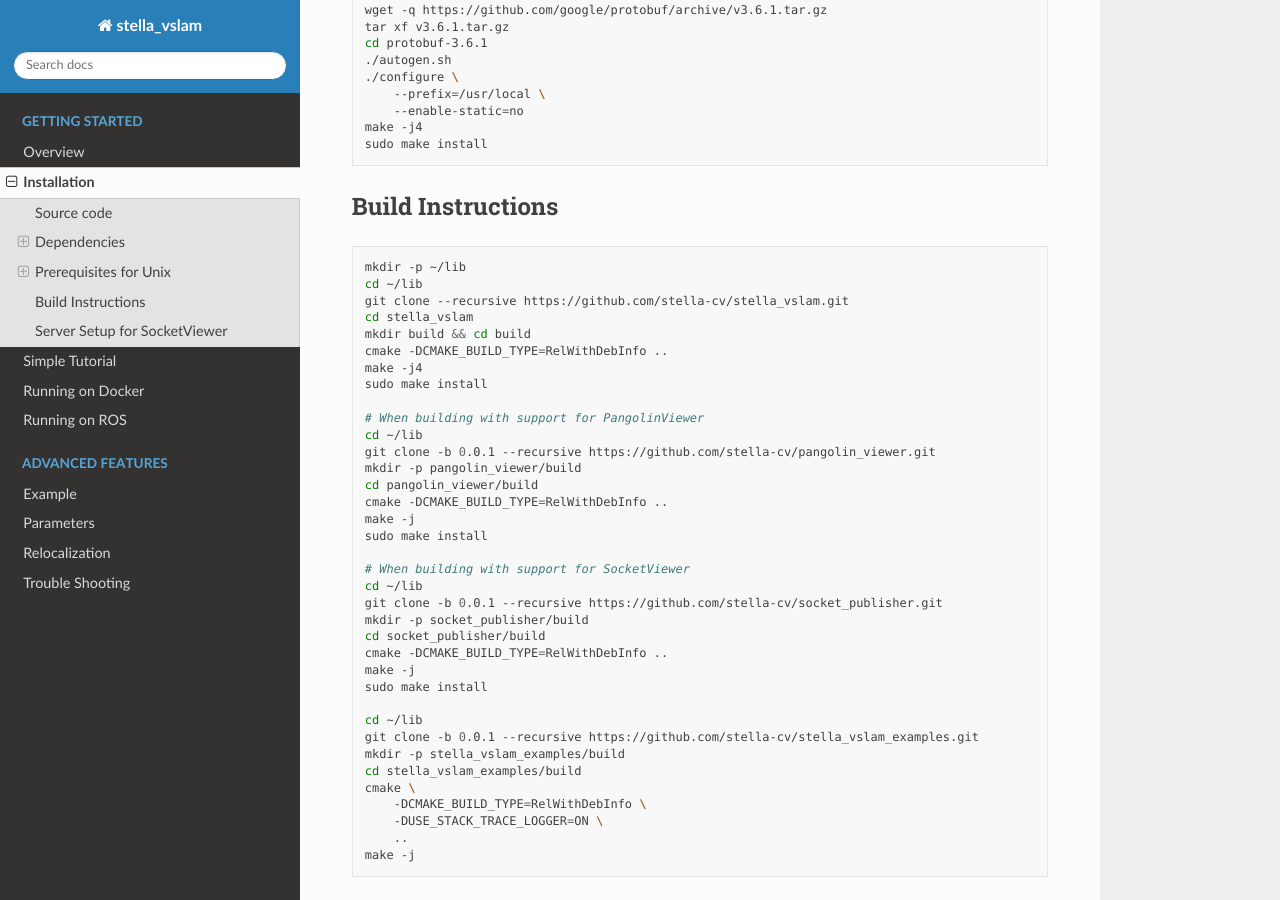
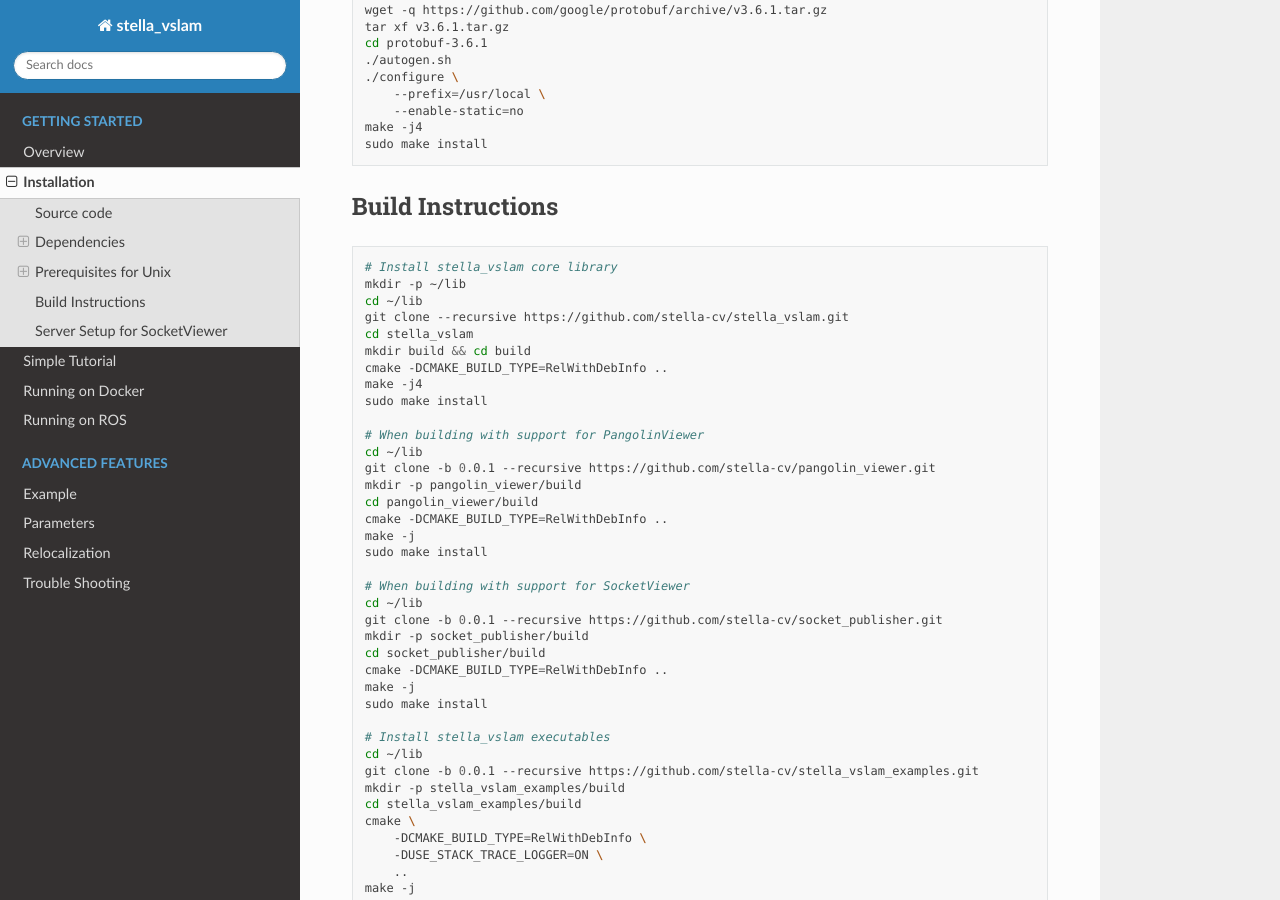
Before and after one commit to stella-cv/docs, a Sphinx documentation site: the page built from docs/installation.rst, in a window 1280 px wide and 900 px high, scrolled down 6421 px. Built offline with Sphinx 7.4.7 and the Read the Docs theme 2.0.0, drawn with Linux system fonts in a browser that asks for light colours.

Commit message:
Update installation.rst (Add comment)

```diff
--- a/docs/installation.rst
+++ b/docs/installation.rst
@@ -372,6 +372,7 @@
 
 .. code-block:: bash
 
+    # Install stella_vslam core library
     mkdir -p ~/lib
     cd ~/lib
     git clone --recursive https://github.com/stella-cv/stella_vslam.git
@@ -399,6 +400,7 @@
     make -j
     sudo make install
 
+    # Install stella_vslam executables
     cd ~/lib
     git clone -b 0.0.1 --recursive https://github.com/stella-cv/stella_vslam_examples.git
     mkdir -p stella_vslam_examples/build
```
